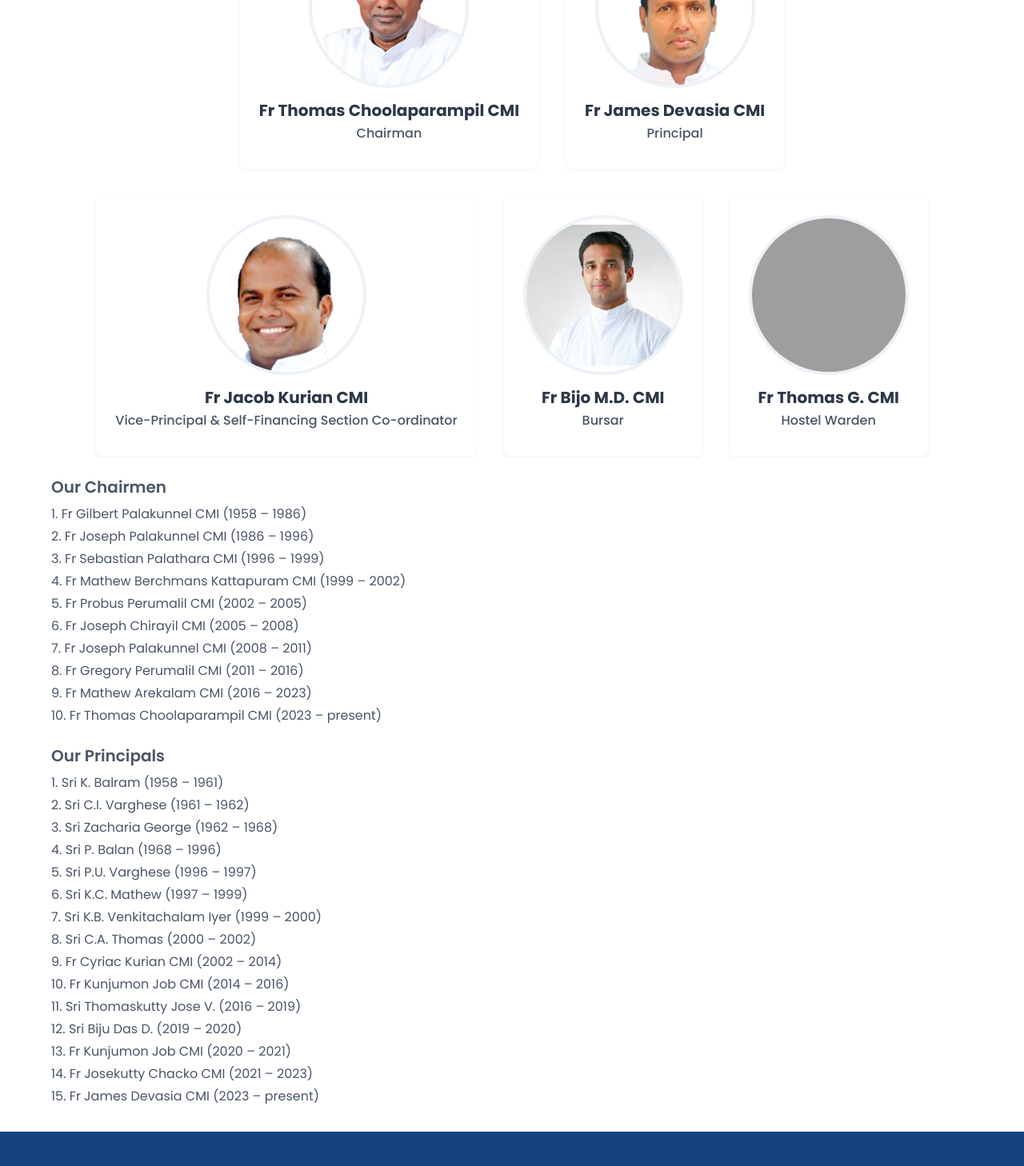
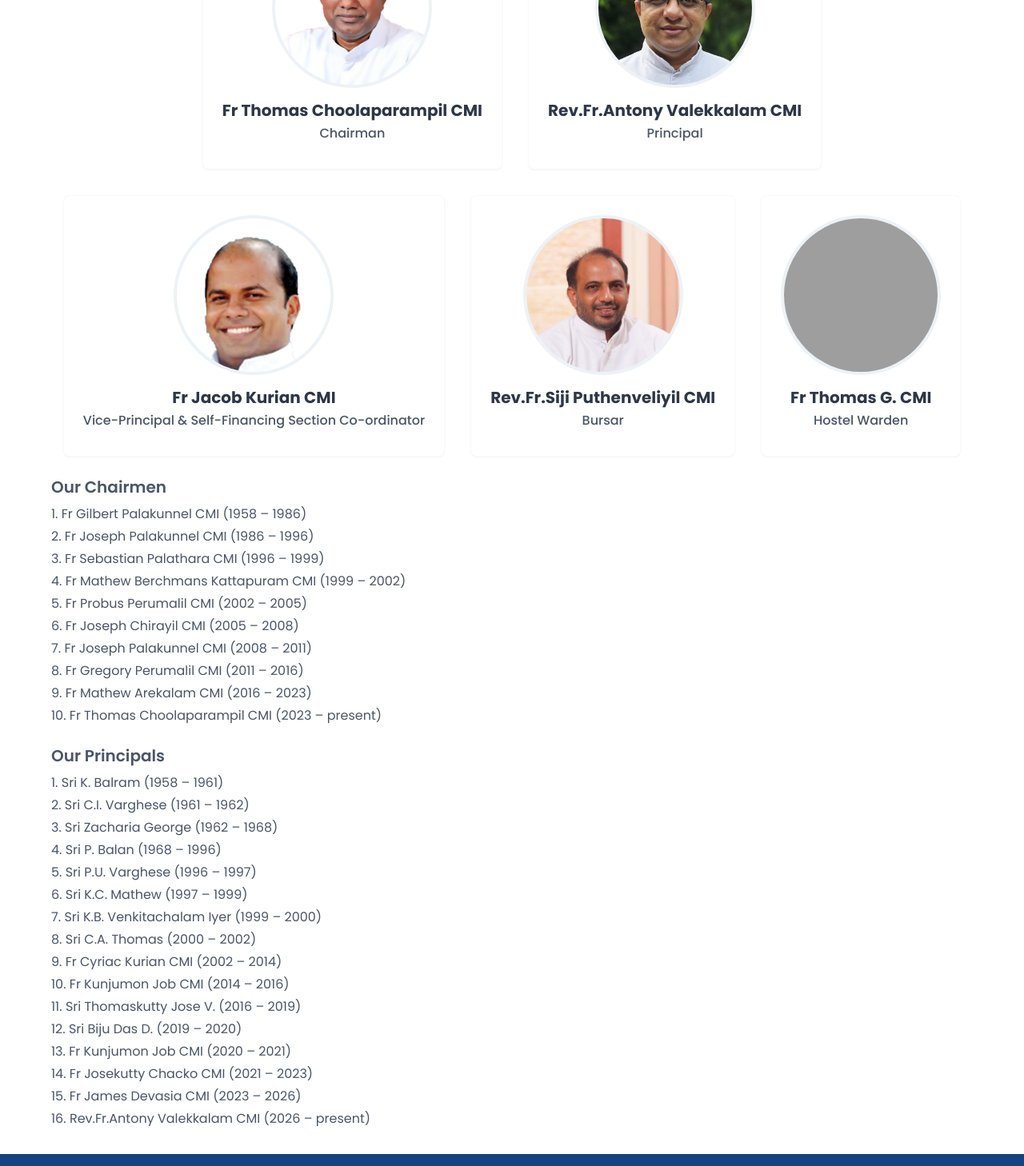
Before and after one commit to chavaratechsolutions/carmelpoly, a Next.js app: page /about/management in a window 1280 px wide. Shown: the part 620-2078 px from the top of the page at 80% size. Built offline with nearby package versions, Linux system fonts and the light colour scheme; grey boxes are pictures that could not be loaded; a web font is replaced by a local one.

Commit message:
Update project files

```diff
--- a/src/common/utils/constants.ts
+++ b/src/common/utils/constants.ts
@@ -469,9 +469,9 @@ export const managementTeam = [{
 },
 {
   id: 2,
-  name: "Fr James Devasia CMI",
+  name: "Rev.Fr.Antony Valekkalam CMI",
   position: "Principal",
-  image: "/management/James Kanyakonil.png",
+  image: "/management/Antony Valekkalam CMI.jpg",
   contact: "0477-2287241"
 },
 {
@@ -483,9 +483,9 @@ export const managementTeam = [{
 },
 {
   id: 4,
-  name: "Fr Bijo M.D. CMI",
+  name: "Rev.Fr.Siji Puthenveliyil CMI",
   position: "Bursar",
-  image: "/management/Bijo Mattaparambil.jpg",
+  image: "/management/Siji Puthenveliyil CMI.jpg",
   contact: "0477-2287243"
 },
 {
--- a/src/widgets/About/Management.tsx
+++ b/src/widgets/About/Management.tsx
@@ -97,7 +97,8 @@ export default function Management() {
           <li>Sri Biju Das D. (2019 – 2020)</li>
           <li>Fr Kunjumon Job CMI (2020 – 2021)</li>
           <li>Fr Josekutty Chacko CMI (2021 – 2023)</li>
-          <li>Fr James Devasia CMI (2023 – present)</li>
+          <li>Fr James Devasia CMI (2023 – 2026)</li>
+          <li>Rev.Fr.Antony Valekkalam CMI (2026 – present)</li>
         </ol>
       </section>
     </div>
```
Also changed, not shown: public/management/Antony Valekkalam CMI.jpg (added), public/management/Siji Puthenveliyil CMI.jpg (added).
